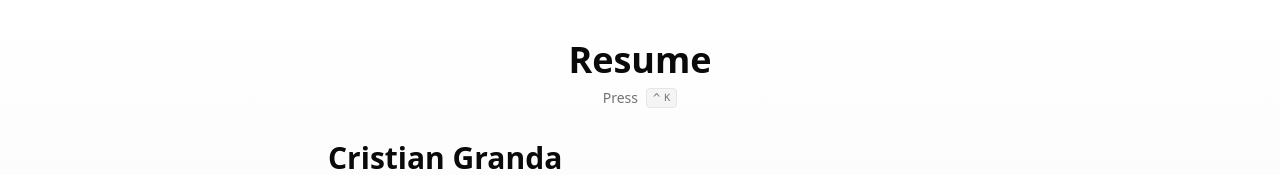
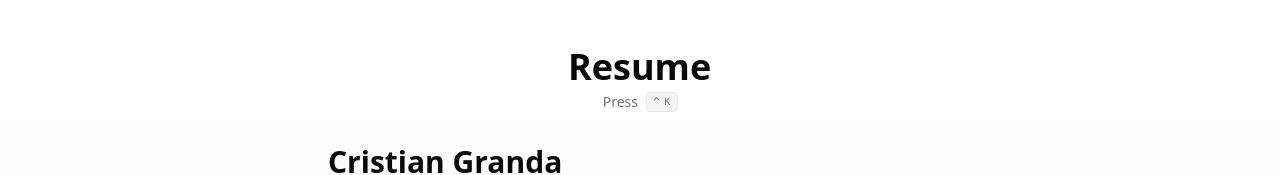
Before and after one commit to cristianbgp/cristianbgp.com, an Astro site: page /resume in a window 1280 px wide. Shown: the top 175 px of the page. Built offline with nearby package versions, Linux system fonts and the light colour scheme; Astro itself is replaced by a stand-in of ours; some packages are replaced by stand-ins of ours.

Commit message:
Standardize sticky page headers

```diff
--- /dev/null
+++ b/src/components/PageHeader.astro
@@ -0,0 +1,17 @@
+---
+import { StickyPageTitle } from "@/components/StickyPageTitle";
+
+interface Props {
+  title: string;
+}
+
+const { title } = Astro.props;
+---
+
+<div
+  class="sticky top-0 z-30 w-full bg-background/90 backdrop-blur-md supports-[backdrop-filter]:bg-background/75"
+  data-page-header
+>
+  <StickyPageTitle client:load title={title} />
+  <slot />
+</div>
--- a/src/components/ArticlesStickyTitle.tsx
+++ b/src/components/StickyPageTitle.tsx
@@ -9,13 +9,19 @@ import {
 } from "motion/react";
 
 import { CommandKeyTrigger } from "@/components/AppCommand";
-import { getArticlesHeaderProgress } from "@/lib/articles";
+import { getStickyPageHeaderProgress } from "@/lib/page-header";
 
-export const ArticlesStickyTitle = memo(function ArticlesStickyTitle() {
+type StickyPageTitleProps = {
+  title: string;
+};
+
+export const StickyPageTitle = memo(function StickyPageTitle({
+  title,
+}: StickyPageTitleProps) {
   const reduceMotion = useReducedMotion();
   const { scrollY } = useScroll();
   const progress = useTransform(scrollY, (scrollTop) =>
-    getArticlesHeaderProgress(scrollTop, Boolean(reduceMotion)),
+    getStickyPageHeaderProgress(scrollTop, Boolean(reduceMotion)),
   );
   const titleScale = useTransform(progress, [0, 1], [1, 0.72]);
   const titleY = useTransform(progress, [0, 1], [0, 14]);
@@ -31,13 +37,13 @@ export const ArticlesStickyTitle = memo(function ArticlesStickyTitle() {
   return (
     <header
       className="relative mx-auto flex h-20 w-full max-w-2xl justify-center px-6 pt-1"
-      data-articles-sticky-title
+      data-sticky-page-title
     >
       <motion.h1
         className="origin-center text-balance text-4xl font-bold leading-tight text-foreground will-change-transform"
         style={{ scale: titleScale, y: titleY }}
       >
-        Articles
+        {title}
       </motion.h1>
       <motion.div
         className="absolute bottom-0 left-1/2 -translate-x-1/2"
--- a/src/lib/articles.test.ts
+++ b/src/lib/articles.test.ts
@@ -3,24 +3,10 @@ import { describe, expect, test } from "bun:test";
 import {
   countActiveArticleFilters,
   getArticleFilterOptions,
-  getArticlesHeaderProgress,
   getPublishedArticles,
   groupArticles,
   matchesArticleFilters,
 } from "./articles";
-
-describe("getArticlesHeaderProgress", () => {
-  test("collapses the heading across the opening scroll range", () => {
-    expect(getArticlesHeaderProgress(-20, false)).toBe(0);
-    expect(getArticlesHeaderProgress(60, false)).toBe(0.5);
-    expect(getArticlesHeaderProgress(120, false)).toBe(1);
-    expect(getArticlesHeaderProgress(300, false)).toBe(1);
-  });
-
-  test("uses the compact state when reduced motion is requested", () => {
-    expect(getArticlesHeaderProgress(0, true)).toBe(1);
-  });
-});
 
 describe("countActiveArticleFilters", () => {
   test("counts every selected filter value", () => {
--- a/src/lib/articles.ts
+++ b/src/lib/articles.ts
@@ -3,14 +3,6 @@ type PublishableArticle = {
     published: boolean;
   };
 };
-
-export function getArticlesHeaderProgress(
-  scrollTop: number,
-  reduceMotion: boolean,
-) {
-  if (reduceMotion) return 1;
-  return Math.min(Math.max(scrollTop / 120, 0), 1);
-}
 
 export function getPublishedArticles<T extends PublishableArticle>(
   articles: T[],
--- /dev/null
+++ b/src/lib/page-header.test.ts
@@ -0,0 +1,16 @@
+import { describe, expect, test } from "bun:test";
+
+import { getStickyPageHeaderProgress } from "./page-header";
+
+describe("getStickyPageHeaderProgress", () => {
+  test("collapses a page heading across the opening scroll range", () => {
+    expect(getStickyPageHeaderProgress(-20, false)).toBe(0);
+    expect(getStickyPageHeaderProgress(60, false)).toBe(0.5);
+    expect(getStickyPageHeaderProgress(120, false)).toBe(1);
+    expect(getStickyPageHeaderProgress(300, false)).toBe(1);
+  });
+
+  test("uses the compact state when reduced motion is requested", () => {
+    expect(getStickyPageHeaderProgress(0, true)).toBe(1);
+  });
+});
--- /dev/null
+++ b/src/lib/page-header.ts
@@ -0,0 +1,7 @@
+export function getStickyPageHeaderProgress(
+  scrollTop: number,
+  reduceMotion: boolean,
+) {
+  if (reduceMotion) return 1;
+  return Math.min(Math.max(scrollTop / 120, 0), 1);
+}
--- a/src/pages/articles/index.astro
+++ b/src/pages/articles/index.astro
@@ -2,7 +2,7 @@
 import { getCollection } from "astro:content";
 import ArticleListItem from "@/components/ArticleListItem.astro";
 import { ArticleFilters } from "@/components/ArticleFilters";
-import { ArticlesStickyTitle } from "@/components/ArticlesStickyTitle";
+import PageHeader from "@/components/PageHeader.astro";
 import Layout from "@/layouts/Layout.astro";
 import {
   getArticleFilterOptions,
@@ -26,8 +26,7 @@ const formatLanguage = (language: string) =>
   <div
     class="relative z-10 flex min-h-svh w-full flex-col items-center justify-start py-10 pointer-events-auto"
   >
-    <div class="sticky top-0 z-30 w-full bg-background/90 backdrop-blur-md supports-[backdrop-filter]:bg-background/75">
-      <ArticlesStickyTitle client:load />
+    <PageHeader title="Articles">
       {
         posts.length > 0 && (
           <div class="mx-auto w-full max-w-2xl px-6">
@@ -44,7 +43,7 @@ const formatLanguage = (language: string) =>
           </div>
         )
       }
-    </div>
+    </PageHeader>
 
     <div class="w-full max-w-2xl mx-auto p-6 space-y-10">
       <p
--- a/src/pages/resume.astro
+++ b/src/pages/resume.astro
@@ -1,6 +1,6 @@
 ---
 import Layout from "../layouts/Layout.astro";
-import { CommandKeyTrigger } from "@/components/AppCommand";
+import PageHeader from "@/components/PageHeader.astro";
 import ResumeViewer from "@/components/ResumeViewer.astro";
 ---
 
@@ -9,10 +9,9 @@ import ResumeViewer from "@/components/ResumeViewer.astro";
   description="Experience, skills, and background of software engineer Cristian Granda."
 >
   <div
-    class="relative py-10 z-10 min-h-svh pointer-events-auto w-full flex justify-center items-center flex-col"
+    class="relative z-10 flex min-h-svh w-full flex-col items-center justify-start py-10 pointer-events-auto"
   >
-    <h1 class="text-balance text-4xl font-bold">Resume</h1>
-    <CommandKeyTrigger client:only />
+    <PageHeader title="Resume" />
     <ResumeViewer />
   </div>
 </Layout>
```
